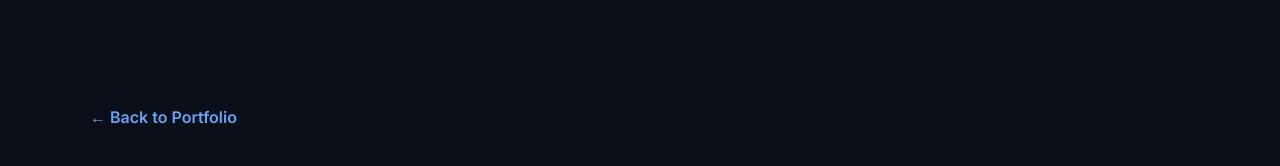
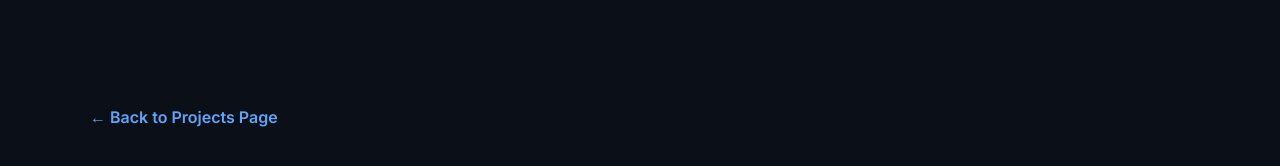
Before and after one commit to devidog34/game-design-portfolio, a Jekyll site: the page built from sorn.md, in a window 1280 px wide and 900 px high, scrolled down 8704 px. Shown: the part 683-849 px from the top of the window. Built offline with Jekyll 4.4.1, drawn with Linux system fonts in a browser that asks for light colours.

Commit message:
Update sorn.md

```diff
--- a/sorn.md
+++ b/sorn.md
@@ -381,6 +381,6 @@ title: S.O.R.N - Dev Singh
     </ul>
   </div>
 
-  <a class="back" href="./index.html">← Back to Portfolio</a>
+  <a class="back" href="./index.html">← Back to Projects Page</a>
 
 </div>
```
